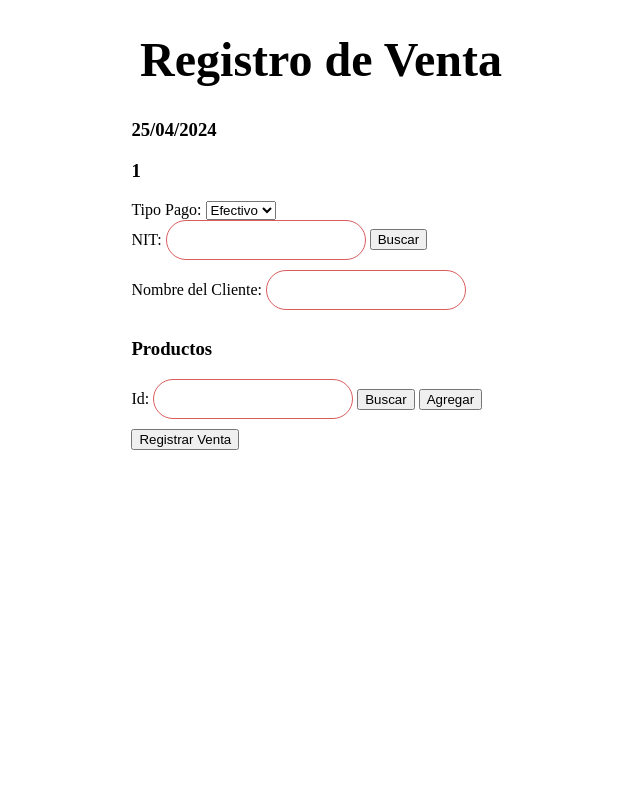
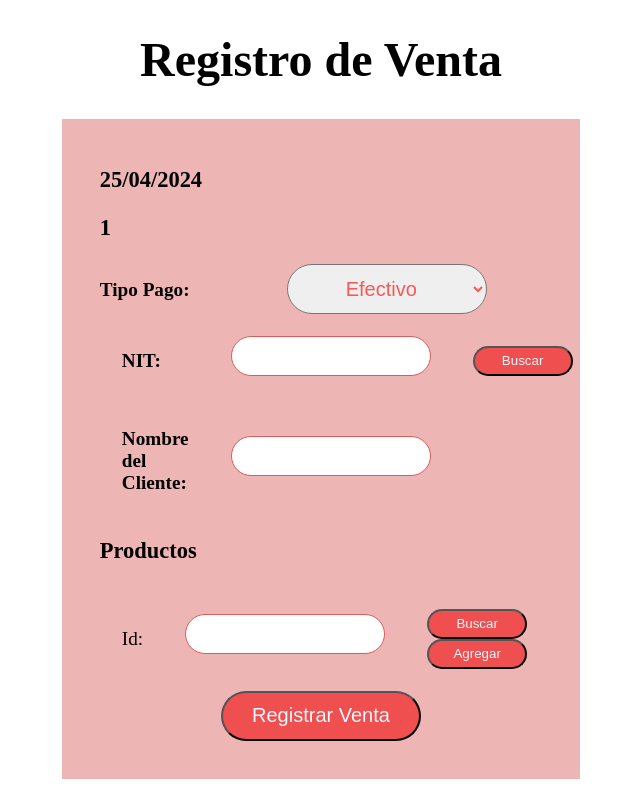
Before and after one commit to inaDAGod/TPS-Ketal, a PHP site: page /public/html/ventas.html in a window 1280 px wide. Shown: the whole page, without its empty margins (319-959 px from the left). Run offline with PHP 8.4, Linux system fonts and the light colour scheme.

Commit message:
css bonis

```diff
--- a/public/html/ventas.html
+++ b/public/html/ventas.html
@@ -12,30 +12,46 @@
     <div class="contenidoForm">
         <h3 id="fecha">fecha:</h3>
         <h3 id="empleado">1</h3>
-        <label for="pago">Tipo Pago:</label>
-        <select id="tipo_pago">
+        <label for="pago"><b>Tipo Pago:</b></label>
+        <select id="tipo_pago" class="pago">
             <option value="Efectivo">Efectivo</option>
             <option value="Tarjeta">Tarjeta</option>
         </select>
-        <div>
-            <label for="nit">NIT:</label>
-            <input type="text" id="nit" name="nit" required>
-            <button id="buscarCliente">Buscar</button>
-        </div>
-        <div>
-            <label for="nombre">Nombre del Cliente:</label>
-            <input type="text" id="nombre" name="nombre" required>
-        </div>
+        <table  class="tableDiv">
+            <tbody>
+                <tr>
+                    <td> <label for="nit"><b>NIT:</b></label></td>
+                    <td><input type="text" id="nit" name="nit" required></td>
+                    <td><button class="botoncito" id="buscarCliente">Buscar</button></td>
+                </tr>
+                <tr>
+                    <td><label for="nombre"><b>Nombre del Cliente:</b></label></td>
+                    <td><input type="text" id="nombre" name="nombre" required></td>
+                </tr>
+            </tbody>
+        </table>
+
         <h3>Productos</h3>
         <div>
-            <label for="productoId">Id:</label>
-            <input   type="text" id="productoId" name="productos" required>
-            <button id="buscarProducto">Buscar</button>
-            <button id="agregarProducto">Agregar</button>
+            <table class="tableDiv">
+                <tbody>
+                    <tr>
+                        <td><label for="productoId">Id:</label></td>
+                        <td><input   type="text" id="productoId" name="productos" required></td>
+                        <td>
+                            <button class="botoncito" id="buscarProducto">Buscar</button>
+                            <button class="botoncito" id="agregarProducto">Agregar</button>
+                        </td>
+                    </tr>
+                </tbody>
+            </table>
             <div id="divProductos">
             </div>
         </div>
-        <button onclick="registrarVenta()">Registrar Venta</button>
+        <div align="center">
+            <button class="boton" onclick="registrarVenta()">Registrar Venta</button>
+        </div>
+
     </div>
 
 </body>
--- a/public/styles/ventas.css
+++ b/public/styles/ventas.css
@@ -1,6 +1,7 @@
 h1{
     font-size: 300%;
     text-align: center;
+
 }
 input {
     border-radius: 40px;
@@ -17,5 +18,47 @@ input {
 }
 .contenidoForm{
     text-align: justify;
-    padding-left: 35%;
+    background-color: #e99c9cbd;
+    width: 35%;
+    margin: auto;
+    padding: 3%;
+    padding-top: 2%;
+    font-size: 120%;
 }
+.tableDiv td{
+    padding: 20px;
+}
+.botoncito{
+    background-color: rgb(240, 79, 79);
+    width: 100px;
+    height: 30px;
+    border-radius: 40px;
+    color: aliceblue;
+}
+.botoncito:hover{
+    background-color: aliceblue;
+    color: #f75858;
+}
+
+.boton{
+    background-color: rgb(240, 79, 79);
+    width: 200px;
+    height: 50px;
+    border-radius: 40px;
+    color: aliceblue;
+    font-size: 20px;
+}
+.boton:hover{
+    background-color: aliceblue;
+    color: #f75858;
+}
+.pago{
+    color: #f75858;
+    width: 200px;
+    height: 50px;
+    font-size: 20px;
+    text-align: center;
+    margin-left: 21%;
+    border-radius: 40px;
+
+}
```
